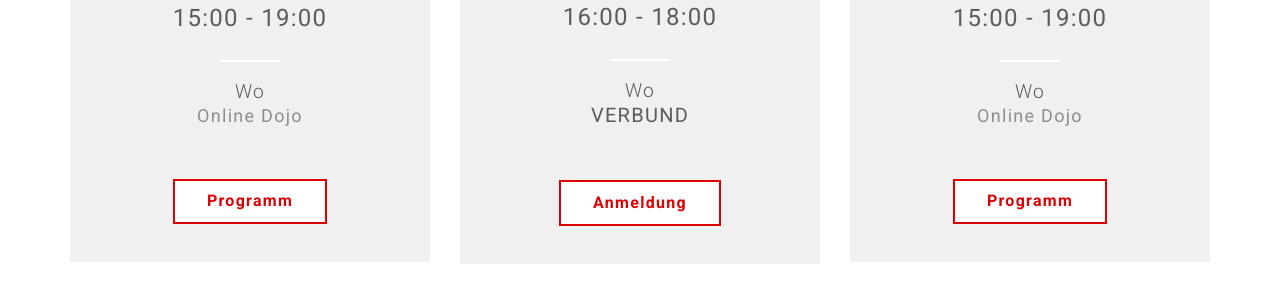
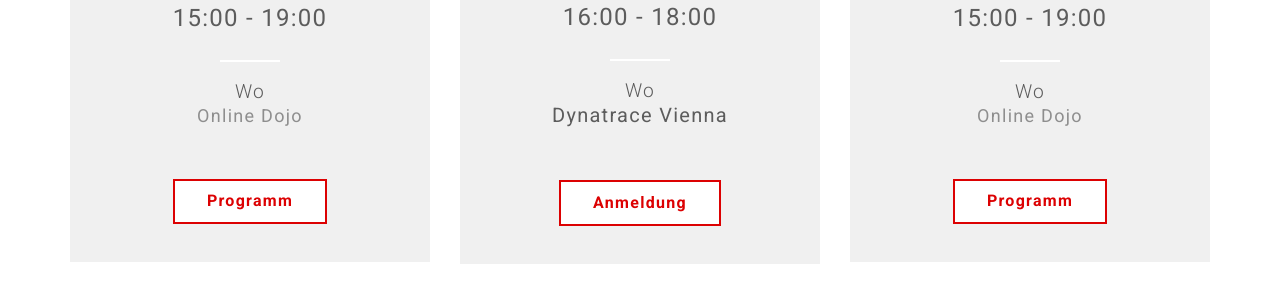
Before and after one commit to coderdojo-wien/coderdojo-wien.github.io, a Jekyll site: the page built from index.html, in a window 1280 px wide and 900 px high, scrolled down 4135 px. Shown: the part 157-454 px from the top of the window. Built offline with Jekyll 4.4.1, drawn with Linux system fonts in a browser that asks for light colours; nearby versions of some CDN libraries; comment, search, counter and statistics services are not loaded.

Commit message:
Update events.yml

```diff
--- a/_data/events.yml
+++ b/_data/events.yml
@@ -20,7 +20,7 @@
   event-name: "CoderDojo Wien @ Dynatrace Vienna Labs"
   event-type: Offline
   event-registration-url: "https://www.eventbrite.at/e/coderdojo-wien-at-dynatrace-registrierung-613267368207"
-  event-place: <a href="#main-event-place-map">VERBUND</a>
+  event-place: <a href="#main-event-place-map">Dynatrace Vienna</a>
   event-place-name: Dynatrace Vienna Labs
   event-place-streetaddress: Wiedner Gürtel 13, The Icon Tower, Turm 24, Stock 22
   event-place-addresslocality: Wien
```
